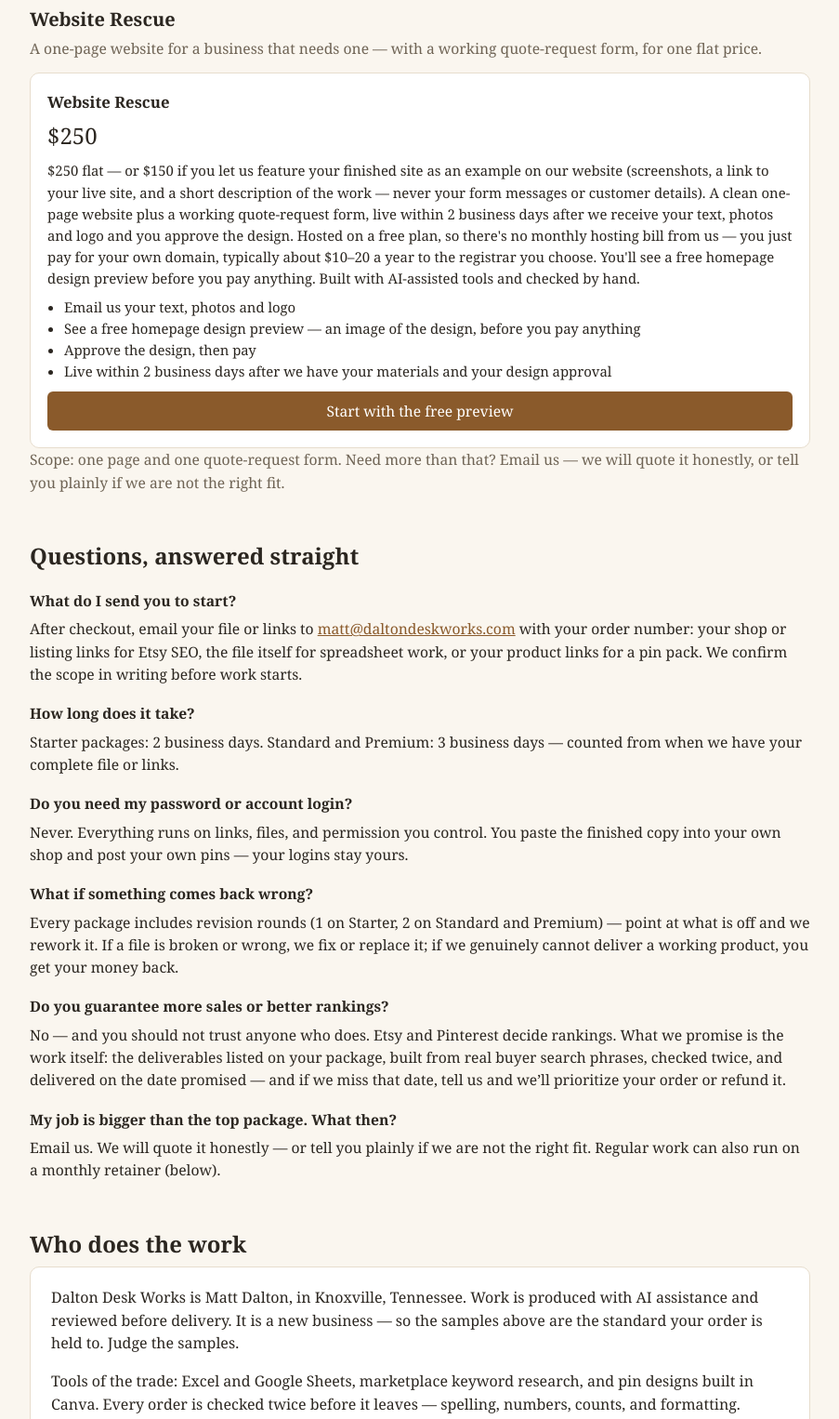
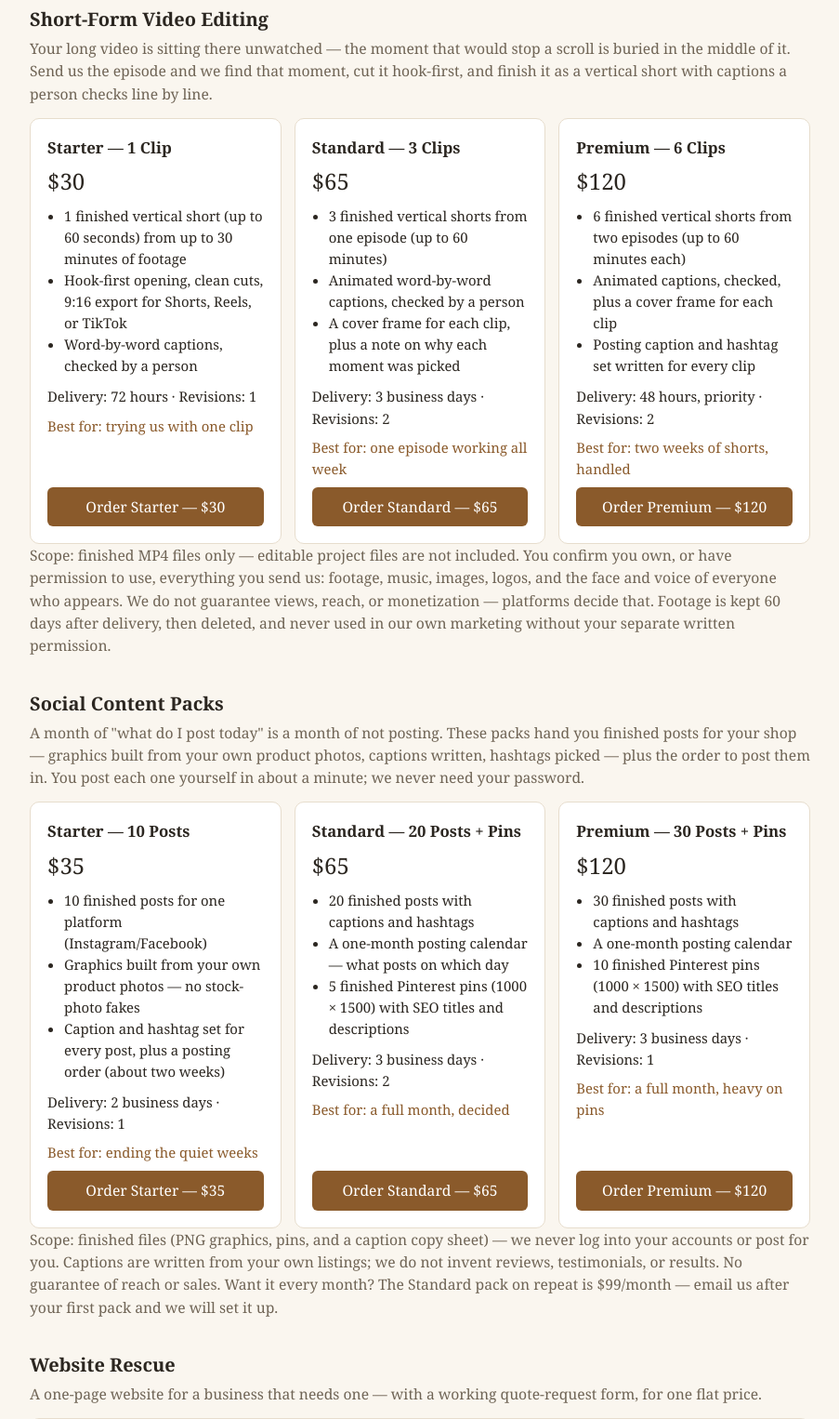
Before and after one commit to cmdalton225-spec/dalton-desk-works, a plain HTML site: page index.html in a window 1280 px wide. Shown: the part 4440-5966 px from the top of the page at 93% size, without its empty margins (188-1091 px from the left). Drawn offline with Linux system fonts and the light colour scheme.

Commit message:
Add Get Seen shelf: short-form video editing + social content packs; retainer priced at $99/mo

```diff
--- a/index.html
+++ b/index.html
@@ -314,6 +314,94 @@
     <p class="scope">Scope: static pin designs and copy, delivered as files. No video pins, and no account management — we never log into your Pinterest account; you post the finished pins yourself (about a minute each).</p>
   </div>
 
+  <div class="svc" id="pricing-editing">
+    <h3>Short-Form Video Editing</h3>
+    <p>Your long video is sitting there unwatched — the moment that would stop a scroll is buried in the middle of it. Send us the episode and we find that moment, cut it hook-first, and finish it as a vertical short with captions a person checks line by line.</p>
+    <div class="tiers">
+      <div class="tier">
+        <h4>Starter — 1 Clip</h4>
+        <p class="price">$30</p>
+        <ul>
+          <li>1 finished vertical short (up to 60 seconds) from up to 30 minutes of footage</li>
+          <li>Hook-first opening, clean cuts, 9:16 export for Shorts, Reels, or TikTok</li>
+          <li>Word-by-word captions, checked by a person</li>
+        </ul>
+        <p>Delivery: 72 hours · Revisions: 1</p>
+        <p class="bestfor">Best for: trying us with one clip</p>
+        <a class="btn small" href="https://payhip.com/b/YBj6b">Order Starter — $30</a>
+      </div>
+      <div class="tier">
+        <h4>Standard — 3 Clips</h4>
+        <p class="price">$65</p>
+        <ul>
+          <li>3 finished vertical shorts from one episode (up to 60 minutes)</li>
+          <li>Animated word-by-word captions, checked by a person</li>
+          <li>A cover frame for each clip, plus a note on why each moment was picked</li>
+        </ul>
+        <p>Delivery: 3 business days · Revisions: 2</p>
+        <p class="bestfor">Best for: one episode working all week</p>
+        <a class="btn small" href="https://payhip.com/b/mP8IH">Order Standard — $65</a>
+      </div>
+      <div class="tier">
+        <h4>Premium — 6 Clips</h4>
+        <p class="price">$120</p>
+        <ul>
+          <li>6 finished vertical shorts from two episodes (up to 60 minutes each)</li>
+          <li>Animated captions, checked, plus a cover frame for each clip</li>
+          <li>Posting caption and hashtag set written for every clip</li>
+        </ul>
+        <p>Delivery: 48 hours, priority · Revisions: 2</p>
+        <p class="bestfor">Best for: two weeks of shorts, handled</p>
+        <a class="btn small" href="https://payhip.com/b/NVowD">Order Premium — $120</a>
+      </div>
+    </div>
+    <p class="scope">Scope: finished MP4 files only — editable project files are not included. You confirm you own, or have permission to use, everything you send us: footage, music, images, logos, and the face and voice of everyone who appears. We do not guarantee views, reach, or monetization — platforms decide that. Footage is kept 60 days after delivery, then deleted, and never used in our own marketing without your separate written permission.</p>
+  </div>
+
+  <div class="svc" id="pricing-contentpacks">
+    <h3>Social Content Packs</h3>
+    <p>A month of "what do I post today" is a month of not posting. These packs hand you finished posts for your shop — graphics built from your own product photos, captions written, hashtags picked — plus the order to post them in. You post each one yourself in about a minute; we never need your password.</p>
+    <div class="tiers">
+      <div class="tier">
+        <h4>Starter — 10 Posts</h4>
+        <p class="price">$35</p>
+        <ul>
+          <li>10 finished posts for one platform (Instagram/Facebook)</li>
+          <li>Graphics built from your own product photos — no stock-photo fakes</li>
+          <li>Caption and hashtag set for every post, plus a posting order (about two weeks)</li>
+        </ul>
+        <p>Delivery: 2 business days · Revisions: 1</p>
+        <p class="bestfor">Best for: ending the quiet weeks</p>
+        <a class="btn small" href="https://payhip.com/b/D7XgH">Order Starter — $35</a>
+      </div>
+      <div class="tier">
+        <h4>Standard — 20 Posts + Pins</h4>
+        <p class="price">$65</p>
+        <ul>
+          <li>20 finished posts with captions and hashtags</li>
+          <li>A one-month posting calendar — what posts on which day</li>
+          <li>5 finished Pinterest pins (1000 × 1500) with SEO titles and descriptions</li>
+        </ul>
+        <p>Delivery: 3 business days · Revisions: 2</p>
+        <p class="bestfor">Best for: a full month, decided</p>
+        <a class="btn small" href="https://payhip.com/b/Jpjo0">Order Standard — $65</a>
+      </div>
+      <div class="tier">
+        <h4>Premium — 30 Posts + Pins</h4>
+        <p class="price">$120</p>
+        <ul>
+          <li>30 finished posts with captions and hashtags</li>
+          <li>A one-month posting calendar</li>
+          <li>10 finished Pinterest pins (1000 × 1500) with SEO titles and descriptions</li>
+        </ul>
+        <p>Delivery: 3 business days · Revisions: 1</p>
+        <p class="bestfor">Best for: a full month, heavy on pins</p>
+        <a class="btn small" href="https://payhip.com/b/KNG4Y">Order Premium — $120</a>
+      </div>
+    </div>
+    <p class="scope">Scope: finished files (PNG graphics, pins, and a caption copy sheet) — we never log into your accounts or post for you. Captions are written from your own listings; we do not invent reviews, testimonials, or results. No guarantee of reach or sales. Want it every month? The Standard pack on repeat is $99/month — email us after your first pack and we will set it up.</p>
+  </div>
+
   <div class="svc" id="pricing-website">
     <h3>Website Rescue</h3>
     <p>A one-page website for a business that needs one — with a working quote-request form, for one flat price.</p>
@@ -337,7 +425,7 @@
   <h2>Questions, answered straight</h2>
   <div class="faq">
     <p class="q">What do I send you to start?</p>
-    <p>After checkout, email your file or links to <a href="mailto:matt@daltondeskworks.com">matt@daltondeskworks.com</a> with your order number: your shop or listing links for Etsy SEO, the file itself for spreadsheet work, or your product links for a pin pack. We confirm the scope in writing before work starts.</p>
+    <p>After checkout, email your file or links to <a href="mailto:matt@daltondeskworks.com">matt@daltondeskworks.com</a> with your order number: your shop or listing links for Etsy SEO, the file itself for spreadsheet work, your product links for a pin pack or content pack, or a link to your footage (Drive, Dropbox, or an unlisted video link) for video editing. We confirm the scope in writing before work starts.</p>
     <p class="q">How long does it take?</p>
     <p>Starter packages: 2 business days. Standard and Premium: 3 business days — counted from when we have your complete file or links.</p>
     <p class="q">Do you need my password or account login?</p>
@@ -358,9 +446,9 @@
 
   <h2>Need it ongoing?</h2>
   <div class="note">
-    <p style="margin-top:0">Ask about a <strong>monthly retainer</strong>: a block of hours each month that you draw down as jobs come up.
-    Rollover and unused-hours terms are set in writing before you sign up. Built for sellers whose
-    listings and spreadsheets need regular attention, not a one-off rescue.</p>
+    <p style="margin-top:0">A <strong>monthly retainer is $99/month</strong>: the Standard content pack on repeat — 20 finished posts,
+    a posting calendar, and 5 Pinterest pins, every month, without re-ordering. Need ongoing help with
+    listings or spreadsheets instead? Email us — the block and its rollover terms are set in writing before you sign up.</p>
   </div>
 
   <h2>Ready when you are</h2>
```
